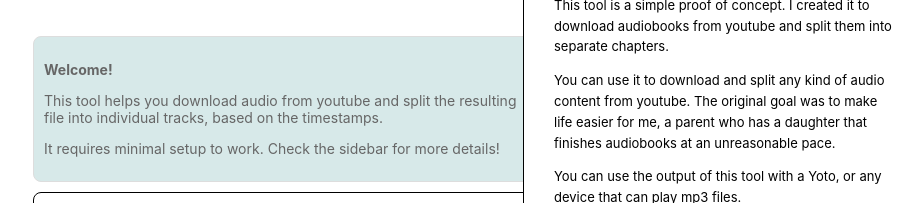
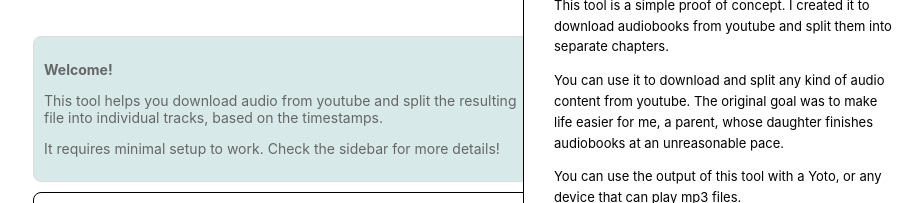
Before and after one commit to szekelyzol/audiobook-splitter, a Next.js app: page / in a window 1280 px wide. Both pictures are taken after a click on the heading "info". Shown: the part 137-340 px from the top of the page, without its empty margins (357-1280 px from the left). Built offline with nearby package versions, Linux system fonts and the light colour scheme.

Commit message:
Fix some paddings again

```diff
--- a/pages/index.tsx
+++ b/pages/index.tsx
@@ -290,7 +290,7 @@ export default function Home() {
               <h2>info</h2>
             </summary>
             <p>This tool is a simple proof of concept. I created it to download audiobooks from youtube and split them into separate chapters.</p>
-            <p>You can use it to download and split any kind of audio content from youtube. The original goal was to make life easier for me, a parent who has a daughter that finishes audiobooks at an unreasonable pace.</p>
+            <p>You can use it to download and split any kind of audio content from youtube. The original goal was to make life easier for me, a parent, whose daughter finishes audiobooks at an unreasonable pace.</p>
             <p>You can use the output of this tool with a Yoto, or any device that can play mp3 files.</p>
 
             <div className={styles.disclaimer}>
--- a/styles/Home.module.css
+++ b/styles/Home.module.css
@@ -97,6 +97,7 @@
 .minimalCommands {
   border-radius: 8px;
   margin-top: 20px;
+  margin-bottom: 10px;
   border: 1px solid #000;
   padding: 20px;
 }
```
